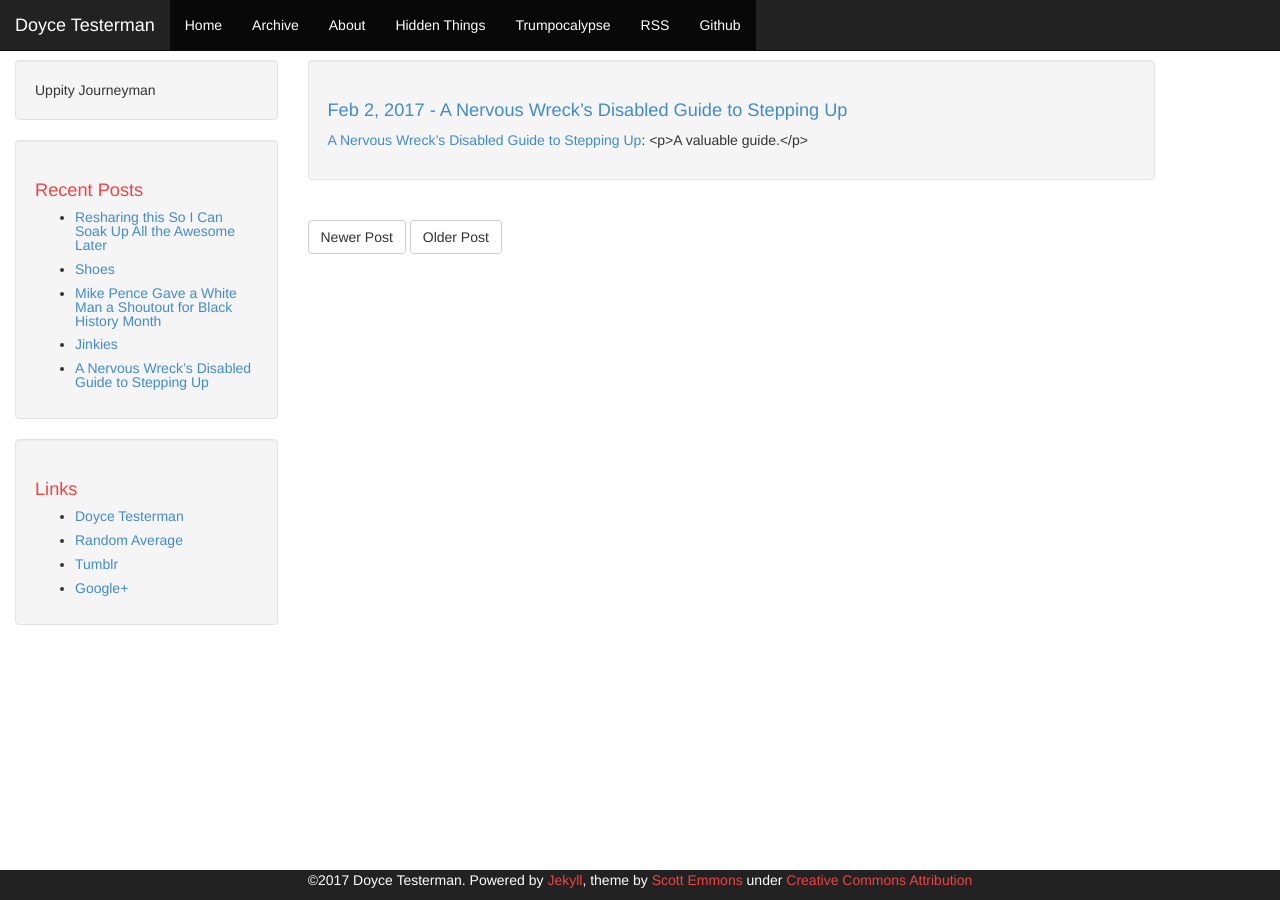
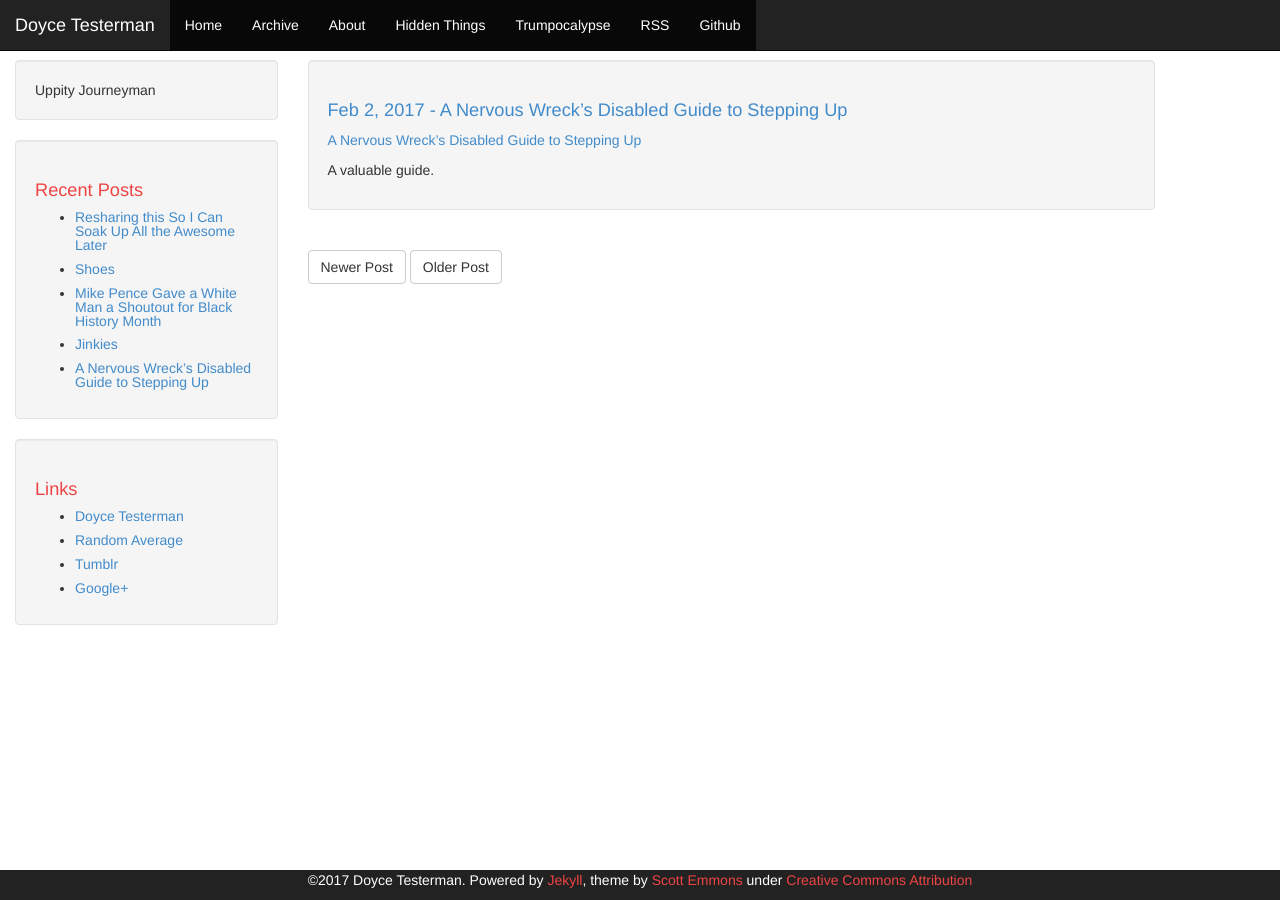
Before and after one commit to doycet/doycet.github.io, a Jekyll site: the page built from _posts/2017/2017-02-02-a_nervous_wreck_s_disabled_guide_to_stepping_up.md, in a window 1280 px wide. Built offline with Jekyll 4.4.1, drawn with Linux system fonts in a browser that asks for light colours; comment, search, counter and statistics services are not loaded.

```diff
--- a/_posts/2017/2017-02-02-a_nervous_wreck_s_disabled_guide_to_stepping_up.md
+++ b/_posts/2017/2017-02-02-a_nervous_wreck_s_disabled_guide_to_stepping_up.md
@@ -8,4 +8,6 @@ categories:
 -
 ---
 
-<a href="https://medium.com/@mahdialynn/a-nervous-wrecks-disabled-guide-to-stepping-up-a6bdc95553b0#.qayygv8r8">A Nervous Wreck’s Disabled Guide to Stepping Up</a>: <p>A valuable guide.</p>
+<a href="https://medium.com/@mahdialynn/a-nervous-wrecks-disabled-guide-to-stepping-up-a6bdc95553b0#.qayygv8r8">A Nervous Wreck’s Disabled Guide to Stepping Up</a>
+
+<p>A valuable guide.</p>
```
